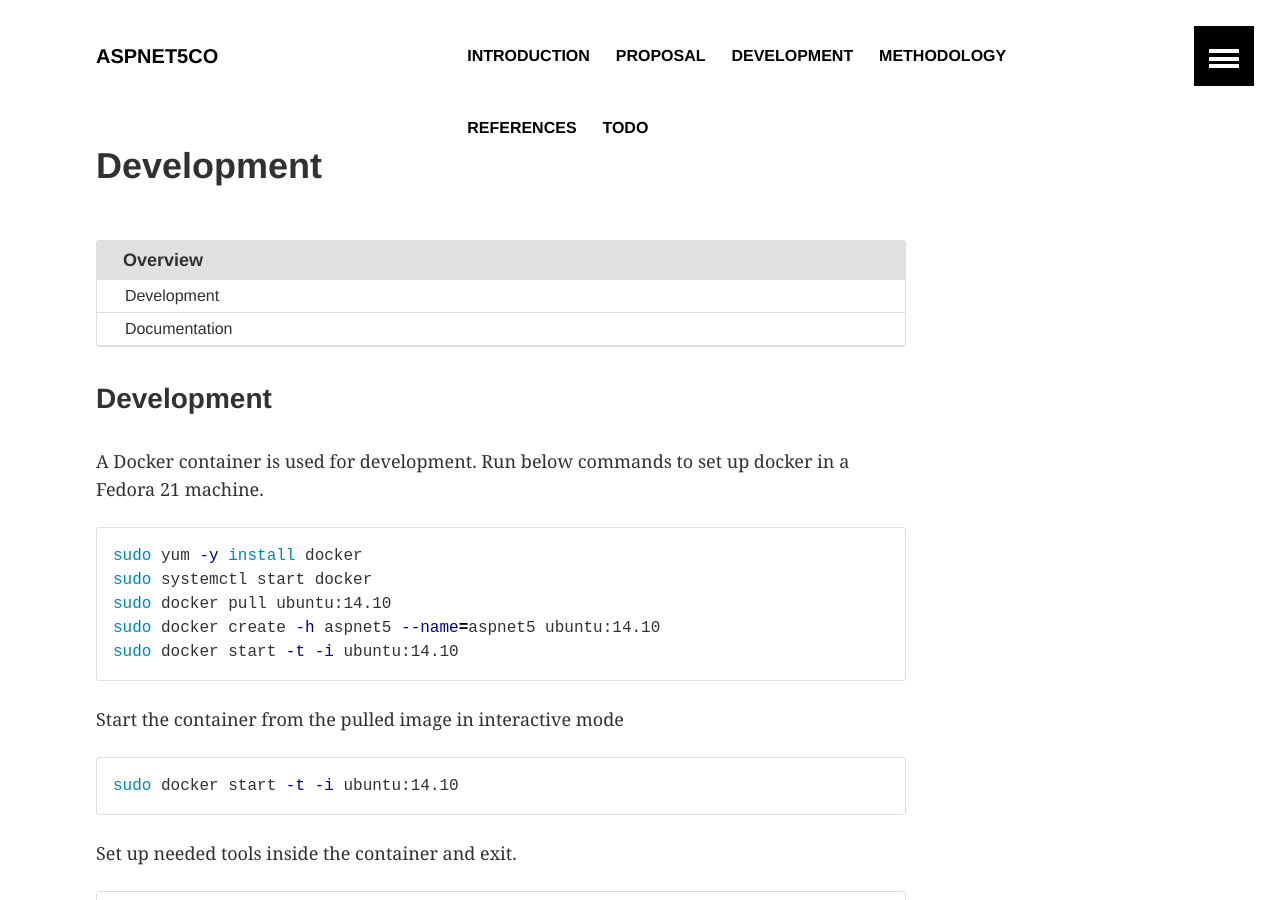
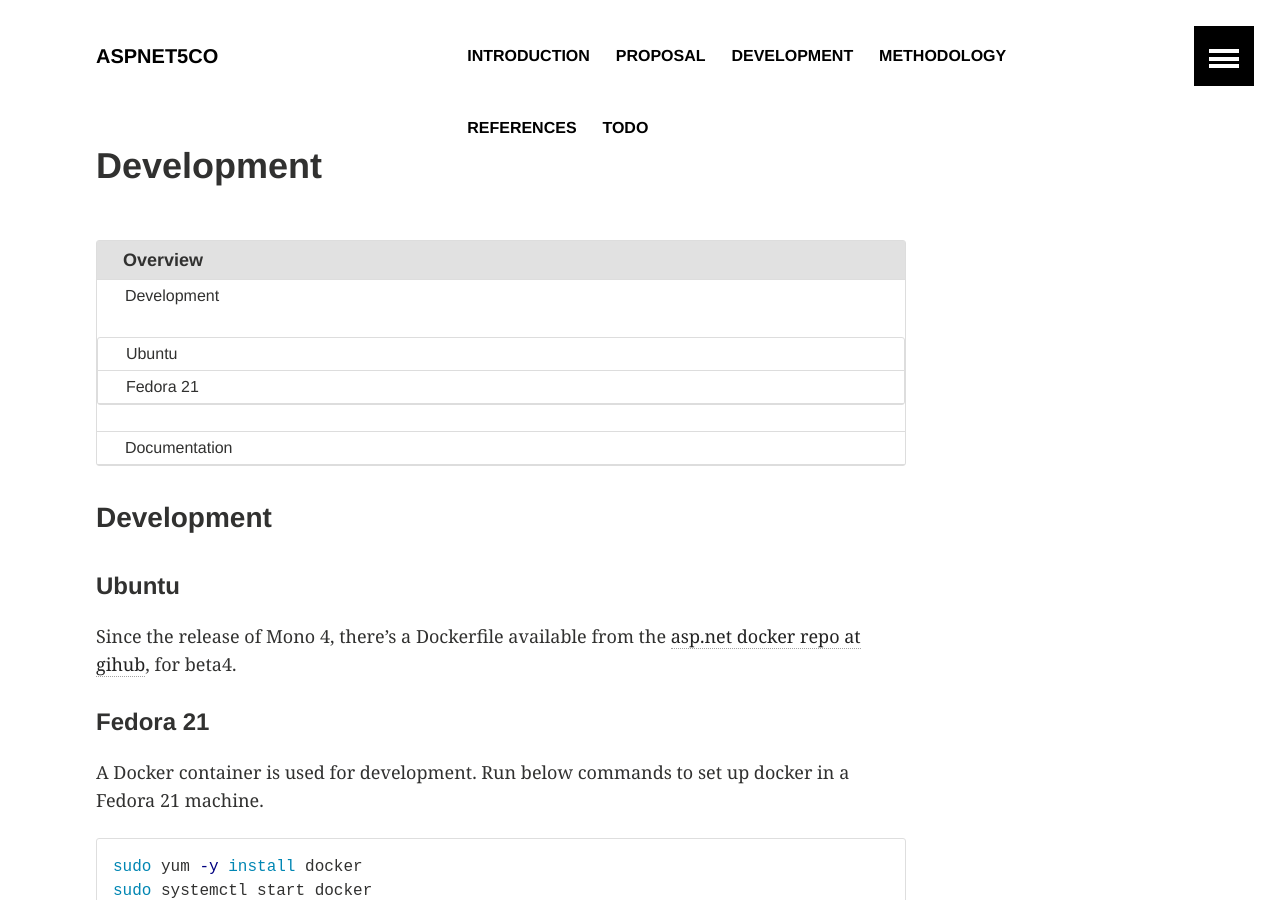
Before and after one commit to lopezpdvn/aspnet5co, a Jekyll site: the page built from development/index.md, in a window 1280 px wide and 900 px high. Built offline with Jekyll 4.4.1, drawn with Linux system fonts in a browser that asks for light colours.

Commit message:
Added information for asp.net dockerfile for beta4

```diff
--- a/development/index.md
+++ b/development/index.md
@@ -6,6 +6,13 @@ title: "Development"
 {% include toc.html %}
 
 ### Development
+
+#### Ubuntu
+
+Since the release of Mono 4, there's a Dockerfile available from the [asp.net
+docker repo at gihub](https://github.com/aspnet/aspnet-docker), for beta4.
+
+#### Fedora 21
 
 A Docker container is used for development. Run below commands to set up docker in a Fedora 21 machine.
 
```
Also changed, not shown: references/index.md (+4 -0 lines).
